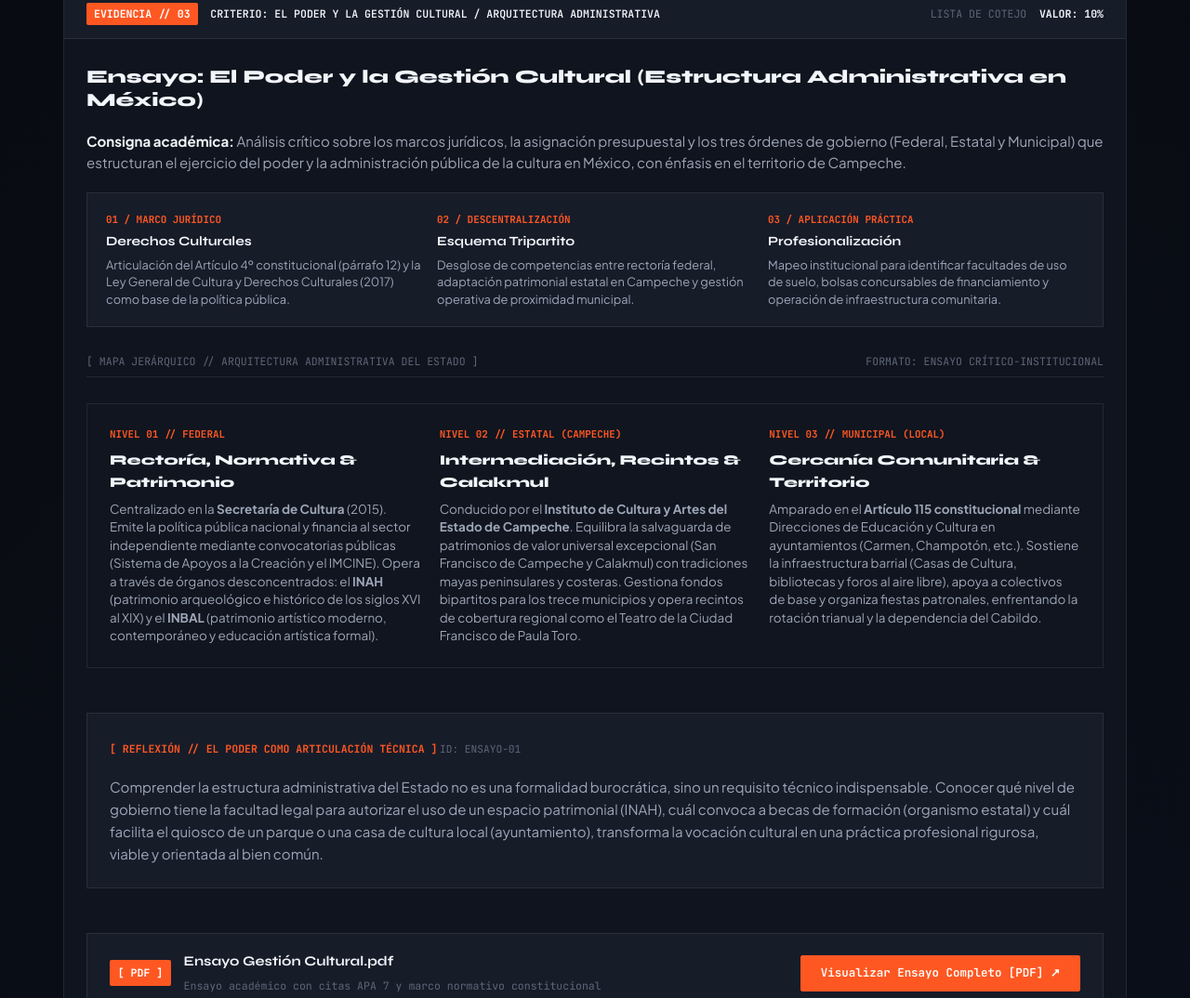
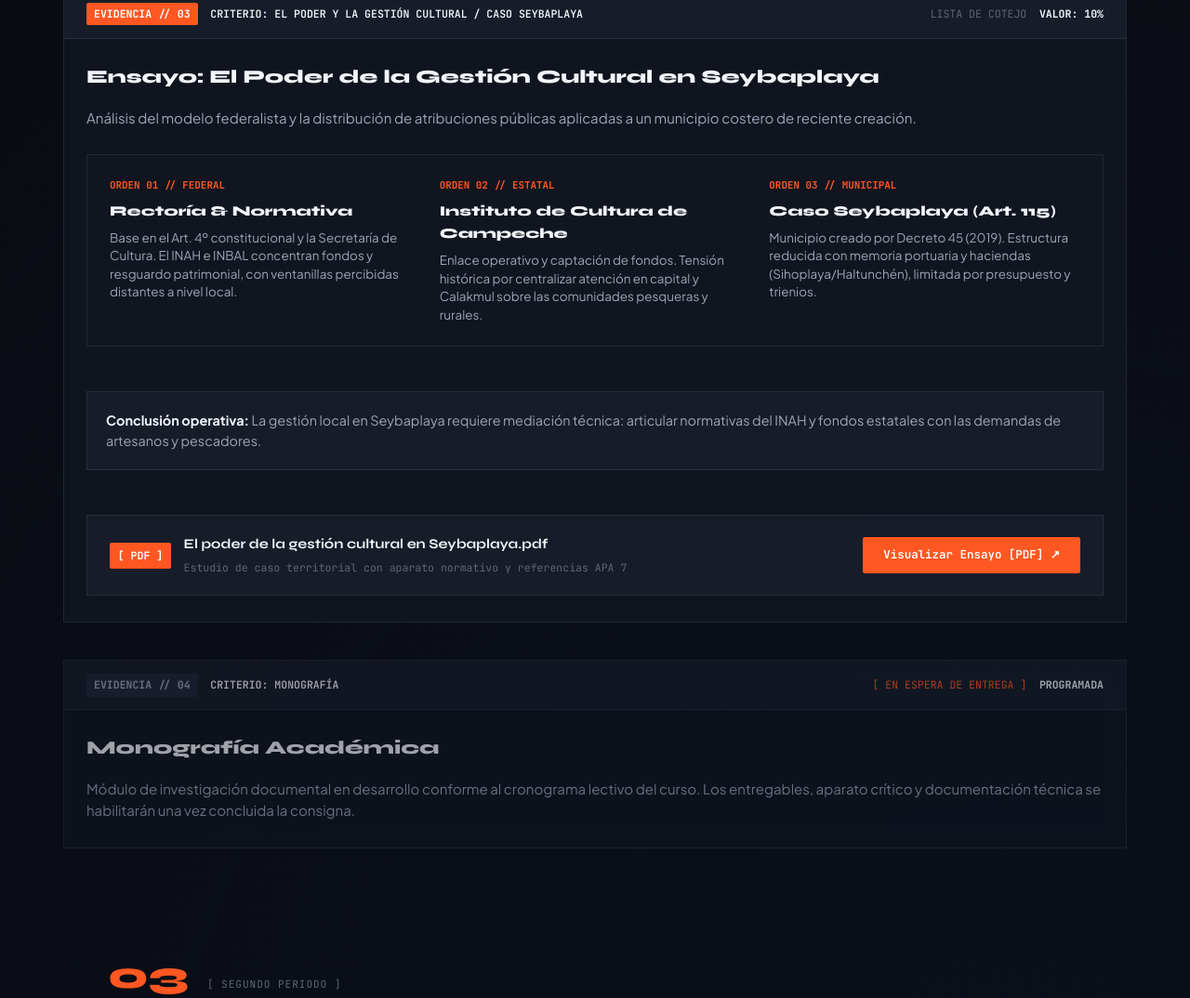
Before and after one commit to Gabriel-Angel07/Portafolios-GabrielAng, a plain HTML site: page index.html in a window 1280 px wide. Shown: the part 4427-5501 px from the top of the page at 93% size. Drawn offline with Linux system fonts and the light colour scheme.

Commit message:
actualización

```diff
--- a/index.html
+++ b/index.html
@@ -469,12 +469,12 @@
           </div>
         </article>
 
-<!-- EVIDENCIA 03: ENSAYO EL PODER Y LA GESTIÓN CULTURAL (ACTIVA) -->
+<!-- EVIDENCIA 03: ENSAYO EL PODER DE LA GESTIÓN CULTURAL EN SEYBAPLAYA -->
         <article class="archive-master-entry" id="evidencia-03">
           <div class="entry-status-tape">
             <div class="tape-left">
               <span class="badge-index">EVIDENCIA // 03</span>
-              <span class="badge-topic">CRITERIO: EL PODER Y LA GESTIÓN CULTURAL / ARQUITECTURA ADMINISTRATIVA</span>
+              <span class="badge-topic">CRITERIO: EL PODER Y LA GESTIÓN CULTURAL / CASO SEYBAPLAYA</span>
             </div>
             <div class="tape-right">
               <span class="badge-tool">LISTA DE COTEJO</span>
@@ -483,91 +483,52 @@
           </div>
 
           <div class="entry-main-block">
-            <h3 class="entry-headline">Ensayo: El Poder y la Gestión Cultural (Estructura Administrativa en México)</h3>
+            <h3 class="entry-headline">Ensayo: El Poder de la Gestión Cultural en Seybaplaya</h3>
 
             <p class="entry-lead">
-              <strong>Consigna académica:</strong> Análisis crítico sobre los marcos jurídicos, la asignación presupuestal y los tres órdenes de gobierno (Federal, Estatal y Municipal) que estructuran el ejercicio del poder y la administración pública de la cultura en México, con énfasis en el territorio de Campeche.
+              Análisis del modelo federalista y la distribución de atribuciones públicas aplicadas a un municipio costero de reciente creación.
             </p>
 
-            <!-- FLUJO METODOLÓGICO: PROCESO ANALÍTICO -->
-            <div class="methodology-timeline">
-              <div class="m-step">
-                <span class="m-num">01 / MARCO JURÍDICO</span>
-                <strong class="m-title">Derechos Culturales</strong>
-                <p>Articulación del Artículo 4º constitucional (párrafo 12) y la Ley General de Cultura y Derechos Culturales (2017) como base de la política pública.</p>
+            <!-- DATOS CLAVE / 3 ÓRDENES DE GOBIERNO -->
+            <div class="decalogo-reflection-block">
+              <div class="reflection-pillar">
+                <span class="rf-tag">ORDEN 01 // FEDERAL</span>
+                <strong class="rf-title">Rectoría & Normativa</strong>
+                <p>Base en el Art. 4º constitucional y la Secretaría de Cultura. El INAH e INBAL concentran fondos y resguardo patrimonial, con ventanillas percibidas distantes a nivel local.</p>
               </div>
-              <div class="m-step">
-                <span class="m-num">02 / DESCENTRALIZACIÓN</span>
-                <strong class="m-title">Esquema Tripartito</strong>
-                <p>Desglose de competencias entre rectoría federal, adaptación patrimonial estatal en Campeche y gestión operativa de proximidad municipal.</p>
+
+              <div class="reflection-pillar">
+                <span class="rf-tag">ORDEN 02 // ESTATAL</span>
+                <strong class="rf-title">Instituto de Cultura de Campeche</strong>
+                <p>Enlace operativo y captación de fondos. Tensión histórica por centralizar atención en capital y Calakmul sobre las comunidades pesqueras y rurales.</p>
               </div>
-              <div class="m-step">
-                <span class="m-num">03 / APLICACIÓN PRÁCTICA</span>
-                <strong class="m-title">Profesionalización</strong>
-                <p>Mapeo institucional para identificar facultades de uso de suelo, bolsas concursables de financiamiento y operación de infraestructura comunitaria.</p>
+
+              <div class="reflection-pillar">
+                <span class="rf-tag">ORDEN 03 // MUNICIPAL</span>
+                <strong class="rf-title">Caso Seybaplaya (Art. 115)</strong>
+                <p>Municipio creado por Decreto 45 (2019). Estructura reducida con memoria portuaria y haciendas (Sihoplaya/Haltunchén), limitada por presupuesto y trienios.</p>
               </div>
             </div>
 
-            <!-- DESGLOSE DE LOS TRES ÓRDENES DE GOBIERNO -->
-            <div class="gallery-topbar">
-              <span class="gt-label">[ MAPA JERÁRQUICO // ARQUITECTURA ADMINISTRATIVA DEL ESTADO ]</span>
-              <span class="gt-spec">FORMATO: ENSAYO CRÍTICO-INSTITUCIONAL</span>
-            </div>
-
-            <div class="decalogo-reflection-block">
-
-              <!-- ÁMBITO FEDERAL -->
-              <div class="reflection-pillar">
-                <span class="rf-tag">NIVEL 01 // FEDERAL</span>
-                <strong class="rf-title">Rectoría, Normativa & Patrimonio</strong>
-                <p>
-                  Centralizado en la <strong>Secretaría de Cultura</strong> (2015). Emite la política pública nacional y financia al sector independiente mediante convocatorias públicas (Sistema de Apoyos a la Creación y el IMCINE). Opera a través de órganos desconcentrados: el <strong>INAH</strong> (patrimonio arqueológico e histórico de los siglos XVI al XIX) y el <strong>INBAL</strong> (patrimonio artístico moderno, contemporáneo y educación artística formal).
-                </p>
-              </div>
-
-              <!-- ÁMBITO ESTATAL: CAMPECHE -->
-              <div class="reflection-pillar">
-                <span class="rf-tag">NIVEL 02 // ESTATAL (CAMPECHE)</span>
-                <strong class="rf-title">Intermediación, Recintos & Calakmul</strong>
-                <p>
-                  Conducido por el <strong>Instituto de Cultura y Artes del Estado de Campeche</strong>. Equilibra la salvaguarda de patrimonios de valor universal excepcional (San Francisco de Campeche y Calakmul) con tradiciones mayas peninsulares y costeras. Gestiona fondos bipartitos para los trece municipios y opera recintos de cobertura regional como el Teatro de la Ciudad Francisco de Paula Toro.
-                </p>
-              </div>
-
-              <!-- ÁMBITO MUNICIPAL -->
-              <div class="reflection-pillar">
-                <span class="rf-tag">NIVEL 03 // MUNICIPAL (LOCAL)</span>
-                <strong class="rf-title">Cercanía Comunitaria & Territorio</strong>
-                <p>
-                  Amparado en el <strong>Artículo 115 constitucional</strong> mediante Direcciones de Educación y Cultura en ayuntamientos (Carmen, Champotón, etc.). Sostiene la infraestructura barrial (Casas de Cultura, bibliotecas y foros al aire libre), apoya a colectivos de base y organiza fiestas patronales, enfrentando la rotación trianual y la dependencia del Cabildo.
-                </p>
-              </div>
-
-            </div>
-
-            <!-- SÍNTESIS DE LA REFLEXIÓN CRÍTICA -->
-            <div class="archive-box" style="margin: 0.5rem 0 1.25rem 0; background-color: var(--surface-alt); border: 1px solid var(--rule-hairline); padding: 1.5rem;">
-              <div class="archive-box-header" style="margin-bottom: 0.75rem; padding-bottom: 0.4rem;">
-                <span class="box-tag" style="font-family: var(--font-mono); font-size: 0.72rem; color: var(--signal-rec); font-weight: 700;">[ REFLEXIÓN // EL PODER COMO ARTICULACIÓN TÉCNICA ]</span>
-                <span class="box-id" style="font-family: var(--font-mono); font-size: 0.7rem; color: var(--ink-muted);">ID: ENSAYO-01</span>
-              </div>
-              <p style="font-size: 0.94rem; color: var(--ink-secondary); line-height: 1.6; margin-bottom: 0;">
-                Comprender la estructura administrativa del Estado no es una formalidad burocrática, sino un requisito técnico indispensable. Conocer qué nivel de gobierno tiene la facultad legal para autorizar el uso de un espacio patrimonial (INAH), cuál convoca a becas de formación (organismo estatal) y cuál facilita el quiosco de un parque o una casa de cultura local (ayuntamiento), transforma la vocación cultural en una práctica profesional rigurosa, viable y orientada al bien común.
+            <!-- SÍNTESIS EJECUTIVA -->
+            <div class="archive-box" style="margin: 0.5rem 0 1.25rem 0; background-color: var(--surface-alt); border: 1px solid var(--rule-hairline); padding: 1.25rem;">
+              <p style="font-size: 0.9rem; color: var(--ink-secondary); line-height: 1.5; margin: 0;">
+                <strong style="color: var(--ink);">Conclusión operativa:</strong> La gestión local en Seybaplaya requiere mediación técnica: articular normativas del INAH y fondos estatales con las demandas de artesanos y pescadores.
               </p>
             </div>
 
-            <!-- ENLACE Y DESCARGA DEL DOCUMENTO PDF -->
+            <!-- ENLACE Y DESCARGA DEL PDF ACTUALIZADO -->
             <div class="evidence-pdf-action-bar">
               <div class="doc-badge-meta">
                 <span class="doc-type-icon">[ PDF ]</span>
                 <div class="doc-text-block">
-                  <strong>Ensayo Gestión Cultural.pdf</strong>
-                  <span>Ensayo académico con citas APA 7 y marco normativo constitucional</span>
+                  <strong>El poder de la gestión cultural en Seybaplaya.pdf</strong>
+                  <span>Estudio de caso territorial con aparato normativo y referencias APA 7</span>
                 </div>
               </div>
               <div class="doc-action-group">
-                <a href="assets/docs/Ensayo Gestión Cultural.pdf" target="_blank" rel="noopener noreferrer" class="action-btn action-btn--primary">
-                  Visualizar Ensayo Completo [PDF] ↗
+                <a href="assets/docs/El poder de la gestión cultural en Seybaplaya.pdf" target="_blank" rel="noopener noreferrer" class="action-btn action-btn--primary">
+                  Visualizar Ensayo [PDF] ↗
                 </a>
               </div>
             </div>
```
Also changed, not shown: 1 other file.
